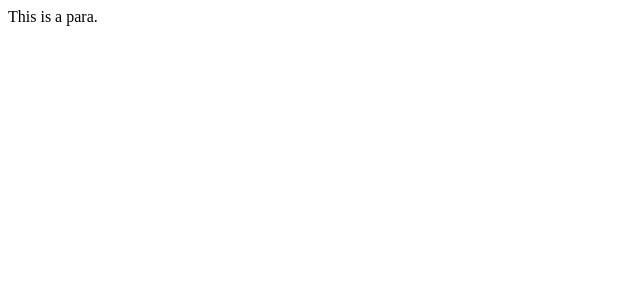
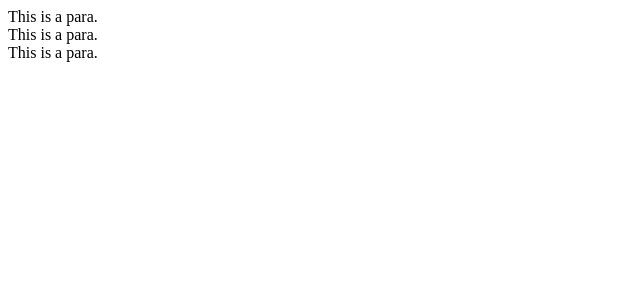
Before and after one commit to sonuram553/editor, a React (Create React App) app: page / in a window 1280 px wide. Shown: the top 300 px of the page, without its empty margins (0-640 px from the left). Built offline with nearby package versions, Linux system fonts and the light colour scheme.

Commit message:
Normalize paragraphs

```diff
--- a/src/components/Editor.js
+++ b/src/components/Editor.js
@@ -1,11 +1,18 @@
 import React, { useMemo, useState } from "react";
-import { createEditor } from "slate";
+import { createEditor, Element, Node, Transforms } from "slate";
 import { Slate, Editable, withReact } from "slate-react";
 
 export const Editor = () => {
-  const editor = useMemo(() => withReact(createEditor()), []);
+  const editor = useMemo(() => withParagraphs(withReact(createEditor())), []);
   const [value, setValue] = useState([
-    { type: "paragraph", children: [{ text: "This is a para." }] },
+    {
+      type: "paragraph",
+      children: [
+        { text: "This is a para." },
+        { type: "paragraph", children: [{ text: "This is a para." }] },
+        { type: "paragraph", children: [{ text: "This is a para." }] },
+      ],
+    },
   ]);
 
   return (
@@ -18,3 +25,26 @@ export const Editor = () => {
     </Slate>
   );
 };
+
+const withParagraphs = (editor) => {
+  const { normalizeNode } = editor;
+
+  editor.normalizeNode = (entry) => {
+    const [node, path] = entry;
+
+    // If the element is a paragraph, ensure its children are valid.
+    if (Element.isElement(node) && node.type === "paragraph") {
+      for (const [child, childPath] of Node.children(editor, path)) {
+        if (Element.isElement(child) && !editor.isInline(child)) {
+          Transforms.unwrapNodes(editor, { at: childPath });
+          return;
+        }
+      }
+    }
+
+    // Fall back to the original `normalizeNode` to enforce other constraints.
+    normalizeNode(entry);
+  };
+
+  return editor;
+};
```
